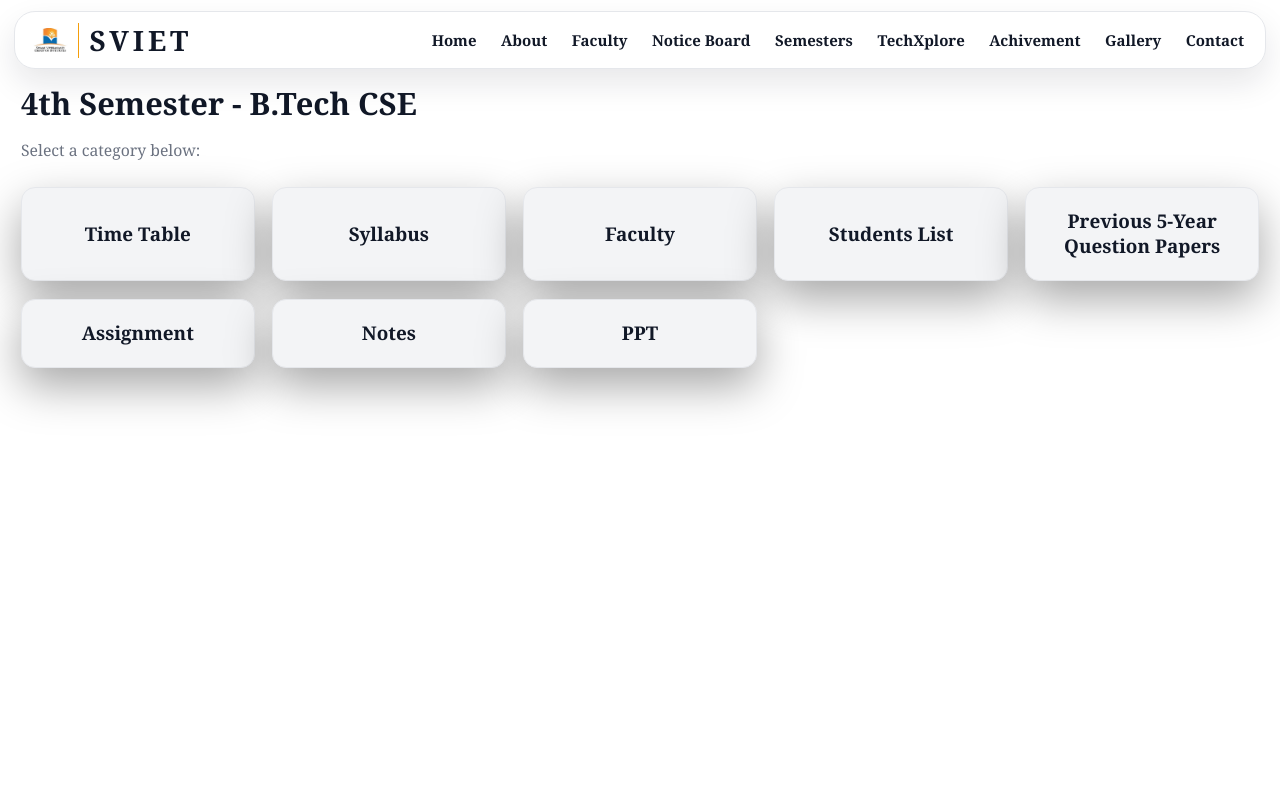
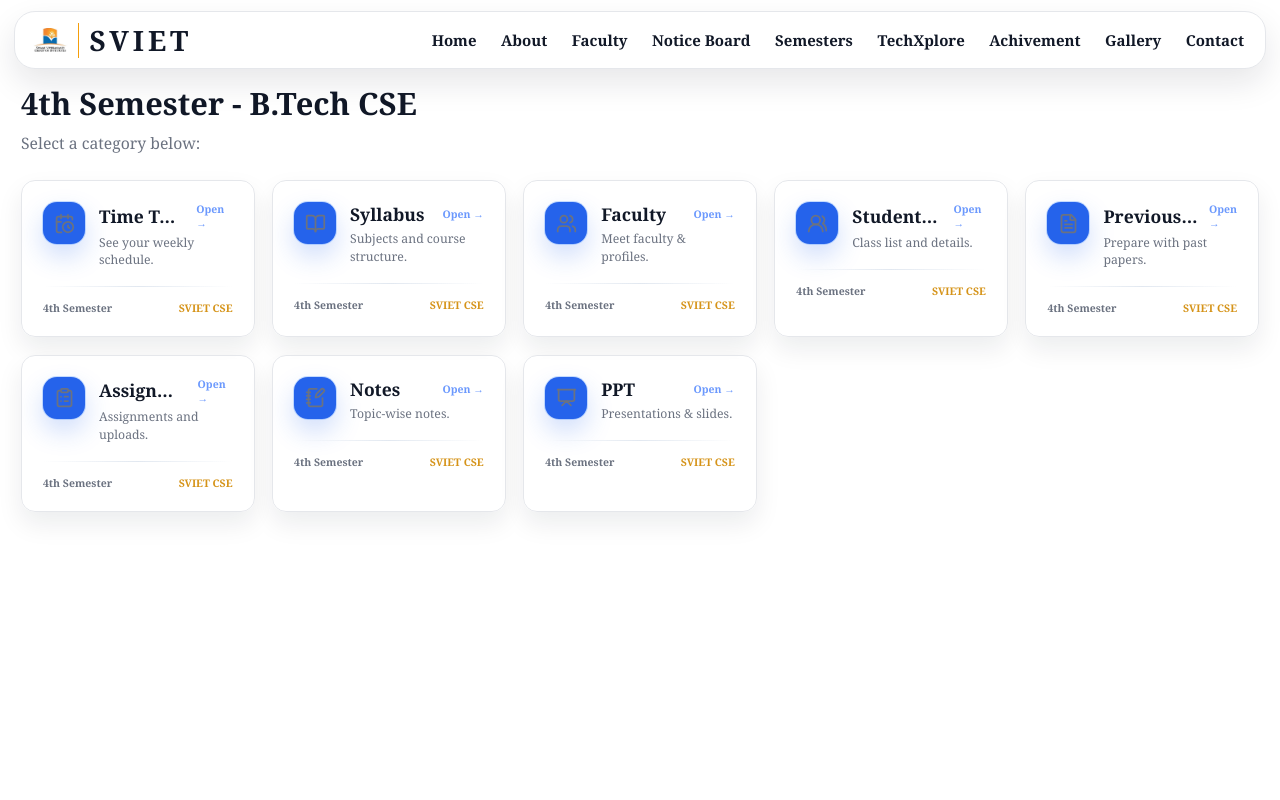
Before and after one commit to surajchandr1c/SVIET-CSE, a Next.js app: page /semester/4thSem in a window 1280 px wide. Shown: the top 800 px of the page. Built offline with nearby package versions, Linux system fonts and the light colour scheme.

Commit message:
Polish 4th/6th semester page UI

```diff
--- a/app/(main)/semester/4thSem/page.tsx
+++ b/app/(main)/semester/4thSem/page.tsx
@@ -1,36 +1,124 @@
-"use client";
+import Link from "next/link";
+import type { LucideIcon } from "lucide-react";
+import {
+  BookOpen,
+  CalendarClock,
+  ClipboardList,
+  FileText,
+  NotebookPen,
+  Presentation,
+  Users,
+  UsersRound,
+} from "lucide-react";
 
-import Link from "next/link";
+type SemesterItem = {
+  name: string;
+  link: string;
+  description: string;
+  Icon: LucideIcon;
+};
 
-const fourthSemItems = [
-  { name: "Time Table", link: "/semester/4thSem/timetable" },
-  { name: "Syllabus", link: "/semester/4thSem/syllabus" },
-  { name: "Faculty", link: "/faculty" },
-  { name: "Students List", link: "/semester/4thSem/studentsList" },
-  { name: "Previous 5-Year Question Papers", link: "/semester/4thSem/Previous" },
-  { name: "Assignment", link: "/semester/4thSem/assignment" },
-  { name: "Notes", link: "/semester/4thSem/notes" },
-  { name: "PPT", link: "/semester/4thSem/ppt" },
+const fourthSemItems: SemesterItem[] = [
+  {
+    name: "Time Table",
+    link: "/semester/4thSem/timetable",
+    description: "See your weekly schedule.",
+    Icon: CalendarClock,
+  },
+  {
+    name: "Syllabus",
+    link: "/semester/4thSem/syllabus",
+    description: "Subjects and course structure.",
+    Icon: BookOpen,
+  },
+  {
+    name: "Faculty",
+    link: "/faculty",
+    description: "Meet faculty & profiles.",
+    Icon: Users,
+  },
+  {
+    name: "Students List",
+    link: "/semester/4thSem/studentsList",
+    description: "Class list and details.",
+    Icon: UsersRound,
+  },
+  {
+    name: "Previous 5-Year Question Papers",
+    link: "/semester/4thSem/Previous",
+    description: "Prepare with past papers.",
+    Icon: FileText,
+  },
+  {
+    name: "Assignment",
+    link: "/semester/4thSem/assignment",
+    description: "Assignments and uploads.",
+    Icon: ClipboardList,
+  },
+  {
+    name: "Notes",
+    link: "/semester/4thSem/notes",
+    description: "Topic-wise notes.",
+    Icon: NotebookPen,
+  },
+  {
+    name: "PPT",
+    link: "/semester/4thSem/ppt",
+    description: "Presentations & slides.",
+    Icon: Presentation,
+  },
 ];
 
 export default function FourthSemesterPage() {
   return (
     <div className="min-h-screen animate-fadeIn px-6 pb-10 pt-8">
       <main className="mx-auto max-w-[1680px]">
-        <h1 className="text-3xl font-bold text-slate-200 md:text-4xl lg:text-[2.2rem]">4th Semester - B.Tech CSE</h1>
+        <h1 className="text-3xl font-bold text-slate-900 md:text-4xl lg:text-[2.2rem]">
+          4th Semester - B.Tech CSE
+        </h1>
 
-        <p className="mt-5 text-lg text-slate-300 md:text-xl lg:text-lg">Select a category below:</p>
+        <p className="mt-3 text-lg text-slate-600 md:text-xl lg:text-lg">
+          Select a category below:
+        </p>
 
-        <div className="mt-7 grid grid-cols-[repeat(auto-fit,minmax(220px,1fr))] gap-5 lg:grid-cols-[repeat(auto-fit,minmax(200px,1fr))]">
+        <div className="mt-7 grid grid-cols-[repeat(auto-fit,minmax(240px,1fr))] gap-5 lg:grid-cols-[repeat(auto-fit,minmax(220px,1fr))]">
           {fourthSemItems.map((item) => (
-            <div
+            <Link
               key={item.name}
-              className="flex items-center justify-center rounded-2xl border border-cyan-400/20 bg-[#0b1c47]/75 p-8 text-center shadow-[0_18px_45px_rgba(0,0,0,0.35)] transition duration-300 hover:-translate-y-1 lg:p-6"
+              href={item.link}
+              className="group relative overflow-hidden rounded-2xl border border-gray-200 bg-white/80 p-6 shadow-[0_12px_26px_rgba(17,24,39,0.08)] backdrop-blur transition duration-300 hover:-translate-y-1 hover:bg-white hover:shadow-[0_18px_40px_rgba(17,24,39,0.12)] focus:outline-none focus-visible:ring-2 focus-visible:ring-blue-500/40"
             >
-              <Link href={item.link} className="block w-full text-center text-2xl font-bold text-black md:text-[1.5rem] lg:text-[1.35rem]">
-                {item.name}
-              </Link>
-            </div>
+              <div className="pointer-events-none absolute inset-0 opacity-0 transition-opacity duration-300 group-hover:opacity-100">
+                <div className="absolute -right-12 -top-12 h-40 w-40 rounded-full bg-blue-600/10 blur-2xl" />
+                <div className="absolute -left-12 -bottom-12 h-40 w-40 rounded-full bg-yellow-400/10 blur-2xl" />
+              </div>
+
+              <div className="relative flex items-start gap-4">
+                <div className="grid h-12 w-12 place-items-center rounded-2xl bg-blue-600 text-white shadow-[0_12px_26px_rgba(37,99,235,0.22)] ring-1 ring-blue-500/25">
+                  <item.Icon className="h-6 w-6" />
+                </div>
+
+                <div className="min-w-0 flex-1">
+                  <div className="flex items-center justify-between gap-3">
+                    <h3 className="truncate text-lg font-extrabold text-slate-900 md:text-xl">
+                      {item.name}
+                    </h3>
+                    <span className="text-xs font-bold text-blue-600/90 opacity-70 transition-opacity group-hover:opacity-100">
+                      Open →
+                    </span>
+                  </div>
+                  <p className="mt-1 line-clamp-2 text-sm font-medium text-slate-600">
+                    {item.description}
+                  </p>
+                </div>
+              </div>
+
+              <div className="relative mt-5 h-px w-full bg-gradient-to-r from-transparent via-slate-200 to-transparent" />
+              <div className="relative mt-4 flex items-center justify-between text-xs text-slate-600">
+                <span className="font-semibold">4th Semester</span>
+                <span className="font-semibold text-yellow-600/90">SVIET CSE</span>
+              </div>
+            </Link>
           ))}
         </div>
       </main>
--- a/app/(main)/semester/6thSem/page.tsx
+++ b/app/(main)/semester/6thSem/page.tsx
@@ -1,36 +1,124 @@
-"use client";
+import Link from "next/link";
+import type { LucideIcon } from "lucide-react";
+import {
+  BookOpen,
+  CalendarClock,
+  ClipboardList,
+  FileText,
+  NotebookPen,
+  Presentation,
+  Users,
+  UsersRound,
+} from "lucide-react";
 
-import Link from "next/link";
+type SemesterItem = {
+  name: string;
+  link: string;
+  description: string;
+  Icon: LucideIcon;
+};
 
-const sixthSemItems = [
-  { name: "Time Table", link: "/semester/6thSem/timetable" },
-  { name: "Syllabus", link: "/semester/6thSem/syllabus" },
-  { name: "Faculty", link: "/faculty" },
-  { name: "Students List", link: "/semester/6thSem/studentsList" },
-  { name: "Previous 5-Year Question Papers", link: "/semester/6thSem/Previous" },
-  { name: "Assignment", link: "/semester/6thSem/assignment" },
-  { name: "Notes", link: "/semester/6thSem/notes" },
-  { name: "PPT", link: "/semester/6thSem/ppt" },
+const sixthSemItems: SemesterItem[] = [
+  {
+    name: "Time Table",
+    link: "/semester/6thSem/timetable",
+    description: "See your weekly schedule.",
+    Icon: CalendarClock,
+  },
+  {
+    name: "Syllabus",
+    link: "/semester/6thSem/syllabus",
+    description: "Subjects and course structure.",
+    Icon: BookOpen,
+  },
+  {
+    name: "Faculty",
+    link: "/faculty",
+    description: "Meet faculty & profiles.",
+    Icon: Users,
+  },
+  {
+    name: "Students List",
+    link: "/semester/6thSem/studentsList",
+    description: "Class list and details.",
+    Icon: UsersRound,
+  },
+  {
+    name: "Previous 5-Year Question Papers",
+    link: "/semester/6thSem/Previous",
+    description: "Prepare with past papers.",
+    Icon: FileText,
+  },
+  {
+    name: "Assignment",
+    link: "/semester/6thSem/assignment",
+    description: "Assignments and uploads.",
+    Icon: ClipboardList,
+  },
+  {
+    name: "Notes",
+    link: "/semester/6thSem/notes",
+    description: "Topic-wise notes.",
+    Icon: NotebookPen,
+  },
+  {
+    name: "PPT",
+    link: "/semester/6thSem/ppt",
+    description: "Presentations & slides.",
+    Icon: Presentation,
+  },
 ];
 
 export default function SixthSemesterPage() {
   return (
     <div className="min-h-screen animate-fadeIn px-6 pb-10 pt-8">
       <main className="mx-auto max-w-[1680px]">
-        <h1 className="text-3xl font-bold text-slate-200 md:text-4xl lg:text-[2.2rem]">6th Semester - B.Tech CSE</h1>
+        <h1 className="text-3xl font-bold text-slate-900 md:text-4xl lg:text-[2.2rem]">
+          6th Semester - B.Tech CSE
+        </h1>
 
-        <p className="mt-5 text-lg text-slate-300 md:text-xl lg:text-lg">Select a category below:</p>
+        <p className="mt-3 text-lg text-slate-600 md:text-xl lg:text-lg">
+          Select a category below:
+        </p>
 
-        <div className="mt-7 grid grid-cols-[repeat(auto-fit,minmax(220px,1fr))] gap-5 lg:grid-cols-[repeat(auto-fit,minmax(200px,1fr))]">
+        <div className="mt-7 grid grid-cols-[repeat(auto-fit,minmax(240px,1fr))] gap-5 lg:grid-cols-[repeat(auto-fit,minmax(220px,1fr))]">
           {sixthSemItems.map((item) => (
-            <div
+            <Link
               key={item.name}
-              className="flex items-center justify-center rounded-2xl border border-cyan-400/20 bg-[#0b1c47]/75 p-8 text-center shadow-[0_18px_45px_rgba(0,0,0,0.35)] transition duration-300 hover:-translate-y-1 lg:p-6"
+              href={item.link}
+              className="group relative overflow-hidden rounded-2xl border border-gray-200 bg-white/80 p-6 shadow-[0_12px_26px_rgba(17,24,39,0.08)] backdrop-blur transition duration-300 hover:-translate-y-1 hover:bg-white hover:shadow-[0_18px_40px_rgba(17,24,39,0.12)] focus:outline-none focus-visible:ring-2 focus-visible:ring-blue-500/40"
             >
-              <Link href={item.link} className="block w-full text-center text-2xl font-bold text-black md:text-[1.5rem] lg:text-[1.35rem]">
-                {item.name}
-              </Link>
-            </div>
+              <div className="pointer-events-none absolute inset-0 opacity-0 transition-opacity duration-300 group-hover:opacity-100">
+                <div className="absolute -right-12 -top-12 h-40 w-40 rounded-full bg-blue-600/10 blur-2xl" />
+                <div className="absolute -left-12 -bottom-12 h-40 w-40 rounded-full bg-yellow-400/10 blur-2xl" />
+              </div>
+
+              <div className="relative flex items-start gap-4">
+                <div className="grid h-12 w-12 place-items-center rounded-2xl bg-blue-600 text-white shadow-[0_12px_26px_rgba(37,99,235,0.22)] ring-1 ring-blue-500/25">
+                  <item.Icon className="h-6 w-6" />
+                </div>
+
+                <div className="min-w-0 flex-1">
+                  <div className="flex items-center justify-between gap-3">
+                    <h3 className="truncate text-lg font-extrabold text-slate-900 md:text-xl">
+                      {item.name}
+                    </h3>
+                    <span className="text-xs font-bold text-blue-600/90 opacity-70 transition-opacity group-hover:opacity-100">
+                      Open →
+                    </span>
+                  </div>
+                  <p className="mt-1 line-clamp-2 text-sm font-medium text-slate-600">
+                    {item.description}
+                  </p>
+                </div>
+              </div>
+
+              <div className="relative mt-5 h-px w-full bg-gradient-to-r from-transparent via-slate-200 to-transparent" />
+              <div className="relative mt-4 flex items-center justify-between text-xs text-slate-600">
+                <span className="font-semibold">6th Semester</span>
+                <span className="font-semibold text-yellow-600/90">SVIET CSE</span>
+              </div>
+            </Link>
           ))}
         </div>
       </main>
```
